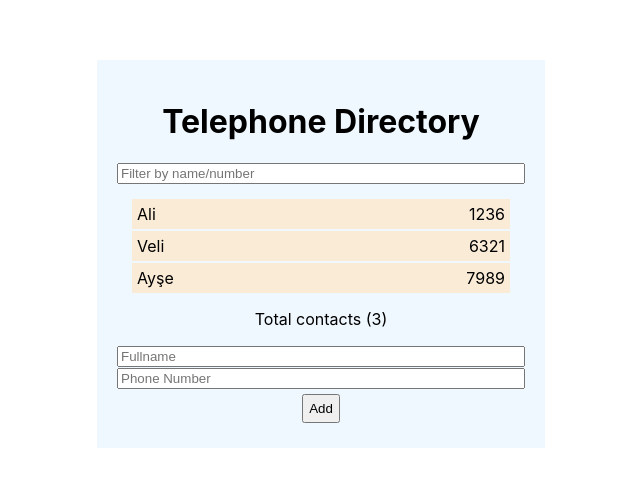
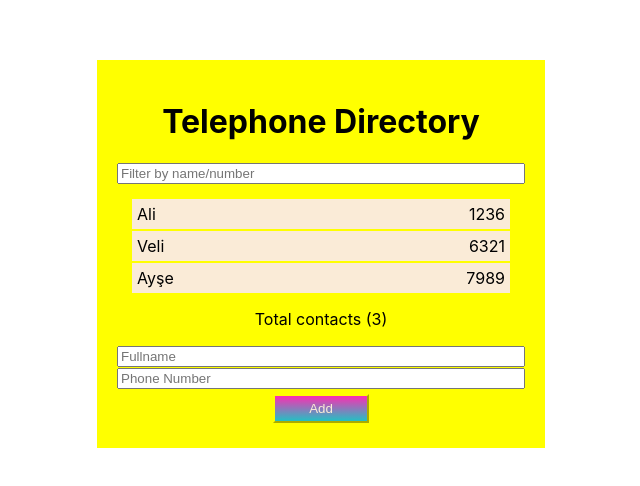
Before and after one commit to ynccsyd/ReactCourse, a React (Create React App) app in the folder react-form-app/: page / in a window 1280 px wide. Shown: the part 146-632 px from the top of the page, without its empty margins (319-959 px from the left). Built offline with nearby package versions, Linux system fonts and the light colour scheme.

Commit message:
Added css

```diff
--- a/react-form-app/src/components/Contacts/styles.css
+++ b/react-form-app/src/components/Contacts/styles.css
@@ -1,6 +1,6 @@
 #container{
     width: 408px;
-    background-color: aliceblue;
+    background-color:yellow;
     padding: 20px;
 }
 input{
@@ -29,4 +29,10 @@ ul, li{
 }
 .btn>button{
     padding: 5px;
+    background: rgb(34,193,195);
+   background: linear-gradient(0deg, rgba(34,193,195,1) 0%, rgba(253,45,178,1) 100%);
+    color: antiquewhite;
+    border-color: yellow;
+    width: 6rem;
+
 }
```
